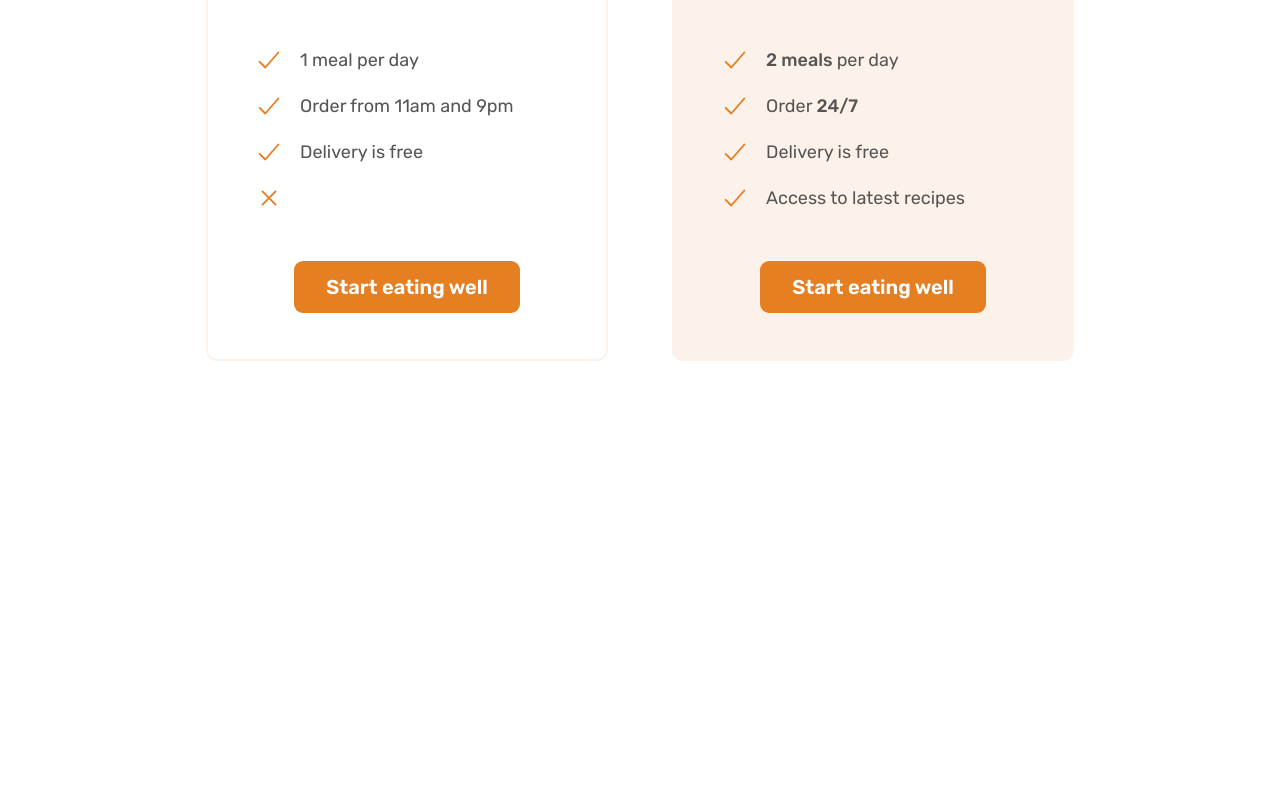
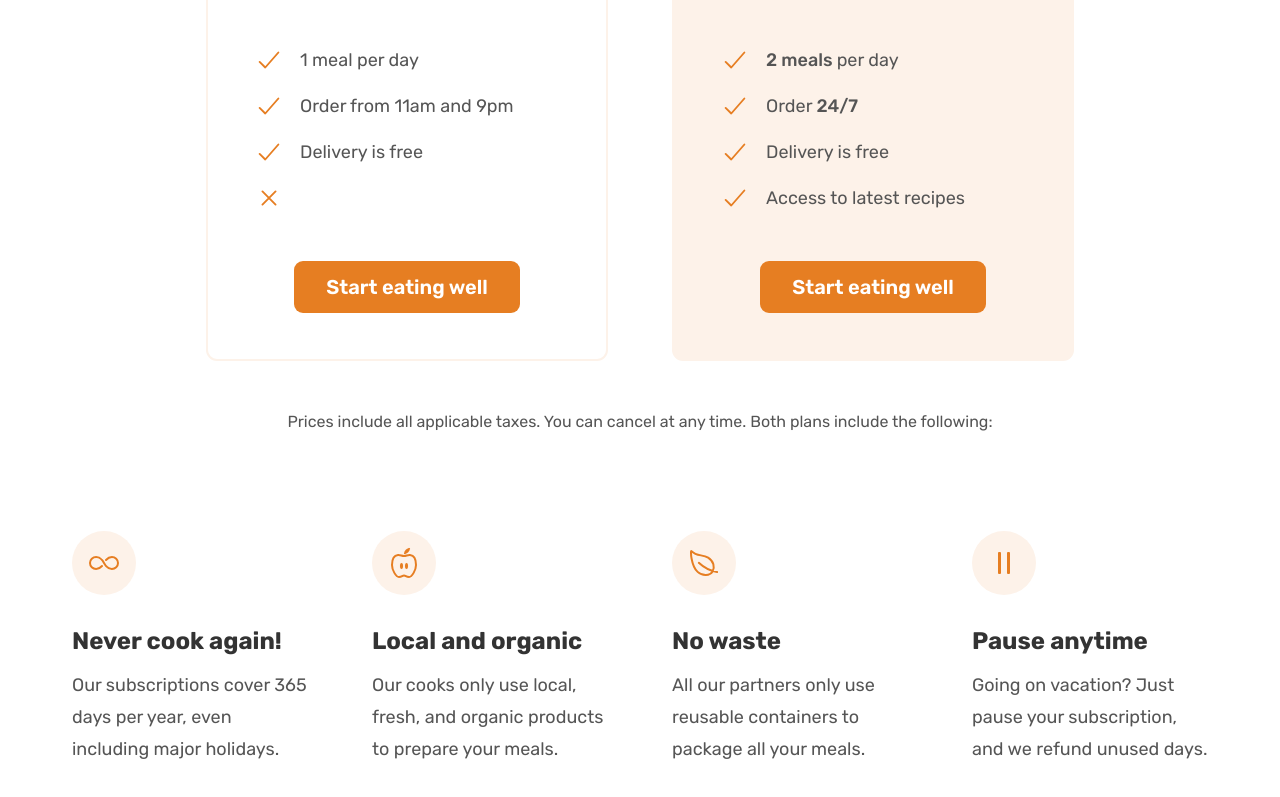
Before and after one commit to DiogoDSG/Omnifood, a plain HTML site: page index.html in a window 1280 px wide. Shown: the part 5062-5859 px from the top of the page. Before the commit the page ends 5519 px from the top, so only its background shows below. Drawn offline with nearby package versions, Linux system fonts and the light colour scheme.

Commit message:
add features section

```diff
--- a/css/general.css
+++ b/css/general.css
@@ -75,6 +75,10 @@ body {
   display: grid;
   row-gap: 9.6rem;
   column-gap: 6.4rem;
+}
+
+.grid:not(:last-child) {
+  margin-bottom: 9.6rem;
 }
 
 .grid--2-cols {
--- a/css/style.css
+++ b/css/style.css
@@ -423,3 +423,34 @@
   text-align: center;
   margin-top: 4.8rem;
 }
+
+.plan-details {
+  font-size: 1.6rem;
+  text-align: center;
+  line-height: 1.6;
+}
+
+/********************************************/
+/* SECTION PRICING */
+
+.feature-icon {
+  color: #e67e22;
+  height: 3.2rem;
+  width: 3.2rem;
+  margin-bottom: 3.2rem;
+  background-color: #fdf2e9;
+  padding: 1.6rem;
+  border-radius: 50%;
+}
+
+.feature-title {
+  font-size: 2.4rem;
+  color: #333;
+  font-weight: 700;
+  margin-bottom: 1.6rem;
+}
+
+.feature-text {
+  font-size: 1.8rem;
+  line-height: 1.8;
+}
--- a/index.html
+++ b/index.html
@@ -420,7 +420,7 @@
             Eating well without breaking the bank
           </h2>
         </div>
-        <div class="container grid grid--2-cols">
+        <div class="container grid grid--2-cols margin-bottom-md">
           <div class="pricing-plan pricing-plan--starter">
             <header class="plan-header">
               <p class="plan-name">Starter</p>
@@ -478,6 +478,48 @@
             </div>
           </div>
         </div>
+
+        <div class="container grid">
+          <aside class="plan-details">
+            Prices include all applicable taxes. You can cancel at any time.
+            Both plans include the following:
+          </aside>
+        </div>
+
+        <div class="container grid grid--4-cols">
+          <div class="feature">
+            <ion-icon class="feature-icon" name="infinite-outline"></ion-icon>
+            <p class="feature-title">Never cook again!</p>
+            <p class="feature-text">
+              Our subscriptions cover 365 days per year, even including major
+              holidays.
+            </p>
+          </div>
+          <div class="feature">
+            <ion-icon class="feature-icon" name="nutrition-outline"></ion-icon>
+            <p class="feature-title">Local and organic</p>
+            <p class="feature-text">
+              Our cooks only use local, fresh, and organic products to prepare
+              your meals.
+            </p>
+          </div>
+          <div class="feature">
+            <ion-icon class="feature-icon" name="leaf-outline"></ion-icon>
+            <p class="feature-title">No waste</p>
+            <p class="feature-text">
+              All our partners only use reusable containers to package all your
+              meals.
+            </p>
+          </div>
+          <div class="feature">
+            <ion-icon class="feature-icon" name="pause-outline"></ion-icon>
+            <p class="feature-title">Pause anytime</p>
+            <p class="feature-text">
+              Going on vacation? Just pause your subscription, and we refund
+              unused days.
+            </p>
+          </div>
+        </div>
       </section>
     </main>
     <script
```
